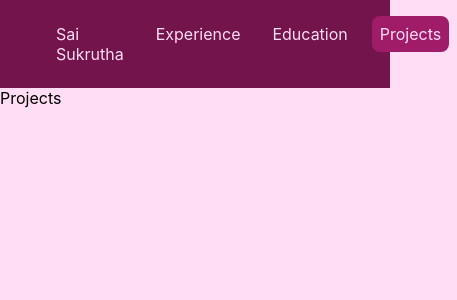
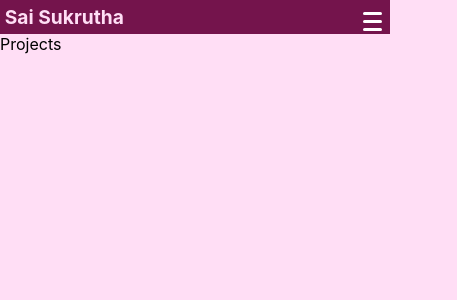
Before and after one commit to sai-sukrutha/portfolio, a React (Create React App) app: page /projects in a window 390 px wide. Shown: the top 300 px of the page, 457 px wide, since content can reach past the window. Built offline with nearby package versions, Linux system fonts and the light colour scheme.

Commit message:
Made Menu Responsive + Added Routing error page

```diff
--- a/package.json
+++ b/package.json
@@ -10,9 +10,7 @@
     "@types/node": "^16.18.97",
     "@types/react": "^18.3.1",
     "@types/react-dom": "^18.3.0",
-    "bootstrap": "^5.3.3",
     "react": "^18.3.1",
-    "react-bootstrap": "^2.10.4",
     "react-dom": "^18.3.1",
     "react-router-dom": "^6.23.1",
     "react-scripts": "5.0.1",
--- a/src/App.tsx
+++ b/src/App.tsx
@@ -2,18 +2,18 @@ import React from 'react';
 import Menu from './components/Menu';
 import Home from './components/Home';
 import {Route,Routes} from "react-router-dom";
+
 // import About from "./components/About";
 // import Skills from './components/Skills';
 import Experience from './components/pages/Experience';
 import Education from './components/pages/Education';
 import Projects from './components/pages/Projects';
+import { ErrorPage } from './components/ErrorPage';
 
 
 // import 'bootstrap/dist/css/bootstrap.min.css';
 import './App.scss';
 
-// TODO: Delete .css files
-// TODO: Use My Icon instead of name in header
 
 function App() {
   return (
@@ -26,12 +26,14 @@ function App() {
 
       <Routes>
           <Route path='/' element={<Home />} />
-          {/* <Route path='/about' element={<About />} /> */}
-          {/* <Route path='/skills' element={<Skills />} /> */}
+          {/* <Route path='/about' element={<About />} />
+          <Route path='/skills' element={<Skills />} /> */}
           <Route path='/experience' element={<Experience />} />
           <Route path='/education' element={<Education />} />
           <Route path='/projects' element={<Projects />} />
+          <Route path='*' element={<ErrorPage/>} />
       </Routes>
+
     </div>
   );
 }
--- /dev/null
+++ b/src/components/ErrorPage.tsx
@@ -0,0 +1,15 @@
+import React from 'react'
+import {Link} from 'react-router-dom';
+
+export const ErrorPage = () => {
+  return (
+    <div>
+      <div>404 Not Found</div>
+      <div>
+          <Link to='/'>Go to Home</Link>
+      </div>
+    </div>
+
+
+  )
+}
--- a/src/components/Menu.tsx
+++ b/src/components/Menu.tsx
@@ -1,4 +1,4 @@
-// import React from 'react';
+import {useState} from 'react';
 import {Link, NavLink} from 'react-router-dom';
 import './styles/Menu.scss';
 
@@ -39,23 +39,26 @@ import './styles/Menu.scss';
 
 //   );
 // };
-// Bootstrap sloe=wing down the website
+// Bootstrap slowing down the website
+
 
 // Using simple rendering and Reactor router Links
 const Menu = () => {
+  const [menuOpen, setMenuOpen] = useState(false);
+
   return (
     <nav>
-      <ul>
-        <li>
       <Link to='/' className="brand">Sai Sukrutha</Link>  {/* TODO: Add Brand image SS*/}
       {/* NOTE: This is Link and not NavLink as we don't want it to be highlighted when clicked*/}
-        </li>
-        {/* <li>
-          <NavLink to='/about'>About</NavLink>
-        </li>
-        <li>
-          <NavLink to='./skills'>Skills</NavLink>
-        </li> */}
+
+      <div className='menu_lines' onClick={() => { setMenuOpen(!menuOpen); }} >
+        <span></span>
+        <span></span>
+        <span></span>
+      </div>
+
+      <ul>
+        <div className={menuOpen ? 'open' : 'close'}>
           <li>
             <NavLink to='/experience'>Experience</NavLink>
           </li>
@@ -65,6 +68,13 @@ const Menu = () => {
           <li>
             <NavLink to='/projects'>Projects</NavLink>
           </li>
+          {/* <li>
+            <NavLink to='/about'>About</NavLink>
+          </li>
+          <li>
+            <NavLink to='./skills'>Skills</NavLink>
+          </li> */}
+        </div>
       </ul>
     </nav>
   );
--- a/src/components/styles/Menu.scss
+++ b/src/components/styles/Menu.scss
@@ -1,8 +1,6 @@
 @import "colors";
 
-.active {
-  background-color: $accent_lighter;
-}
+$responsive_breakpoint: 480px;
 
 nav {
     display: flex;
@@ -12,19 +10,80 @@ nav {
     position: sticky;       // Menu on top always
     top:0;
 
-    nav.brand {
-      font-size: 1.5rem;
+    @media (max-width: $responsive_breakpoint) {
+      // flex-direction: column;
+      align-items: start;
+    }
+
+    .brand {
+      font-size: 1.2rem;
       margin: 1rem;
       font-weight: bold;
       text-decoration: none;
-      color: white;
+      color: $white_text;
+
+      @media (max-width:$responsive_breakpoint) {
+        margin: 0.3rem;
+      }
     }
+
+    .brand:hover {
+      color: $white_dark_text;
+    }
+
+    .menu_lines {
+      display: none;
+      position: absolute;
+      top: 0.75rem;
+      right: 0.5rem;
+      flex-direction: column;
+      justify-content: space-between;
+      width: 1.2rem;
+      height: 1.2rem;
+
+      @media (max-width:$responsive_breakpoint) {
+        display: flex;
+      }
+
+      span {
+        height:0.2rem;
+        width: 100%;
+        background-color: white;
+        border-radius: 0.2rem;
+      }
+
+    }
+
 
     ul {
       display: flex;
+      flex-direction: row;
+
+      .open {
+        display:flex;
+        padding-right: 2rem;
+        @media (max-width: $responsive_breakpoint) {
+          flex-direction: column;
+          margin-bottom: 0.25rem;
+          float: right;
+        }
+      }
+
+      .close {
+        display:flex;
+
+        @media (max-width: $responsive_breakpoint) {
+          display: none;
+        }
+      }
 
       li {
         list-style: none;       // no bullets
+
+        @media (max-width: $responsive_breakpoint) {
+          width: 100%;
+          text-align: center;
+        }
 
         a{
           display: block;
@@ -36,7 +95,19 @@ nav {
           border-style: none;
         }
 
-        a:not(.active):hover {      // hover color should apply only for not active
+        @media (max-width: $responsive_breakpoint) {
+          margin: 0.2rem 0.5rem;
+        }
+
+        .active {
+          background-color: $accent_lighter;
+        }
+
+        // a:not(.active):hover {      // hover color should apply only for not active
+        //   color: $white_dark_text;
+        // }
+
+        a:hover {      // TODO: No need for not active check I felt
           color: $white_dark_text;
         }
       }
```
Also changed, not shown: 1 other file (tests, documents, lock files or other folders). Lines whose indentation alone changed are shown as unchanged.
